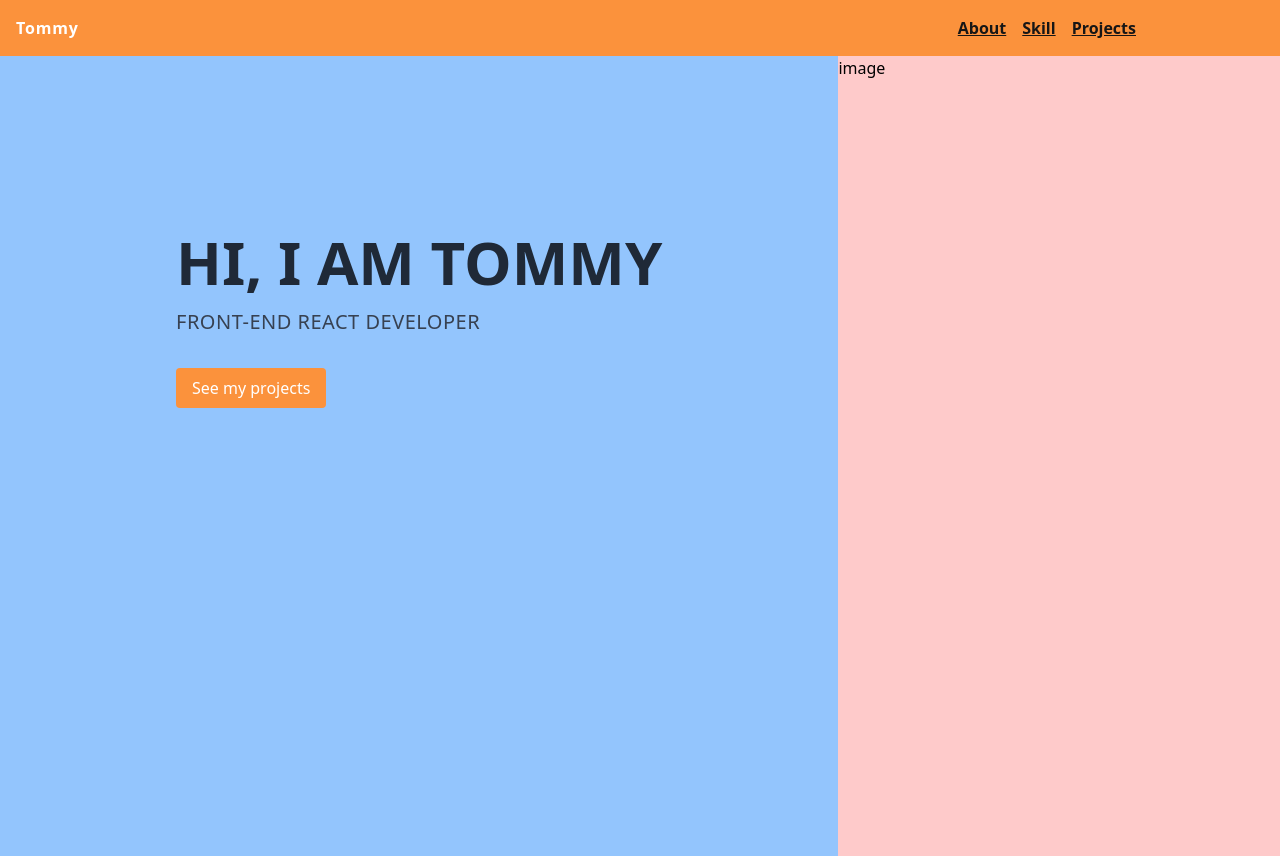
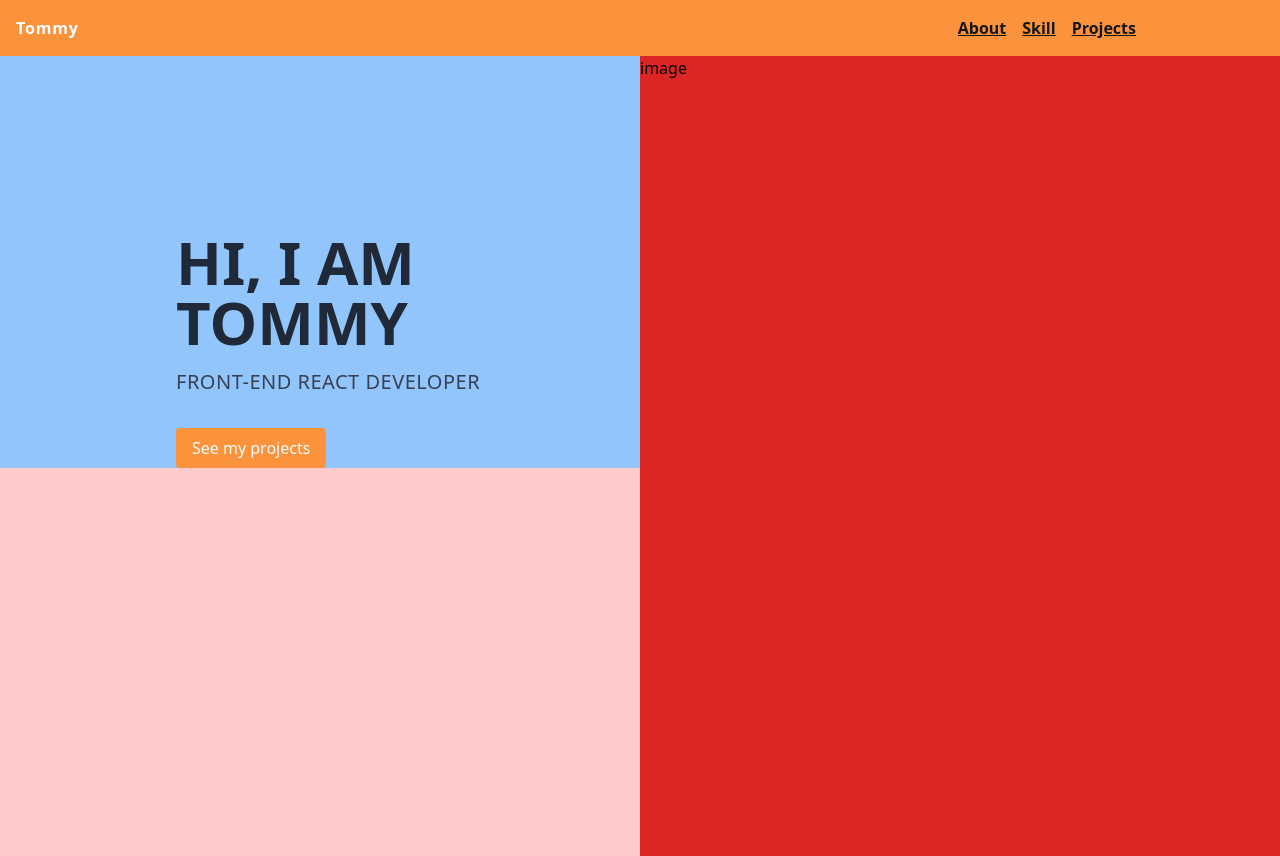
Before and after one commit to TommyOliveir/Official-Portfolio, a React (Vite) app: page / in a window 1280 px wide. Built offline with nearby package versions, Linux system fonts and the light colour scheme.

Commit message:
css update

```diff
--- a/src/assets/pages/HomeParalax.jsx
+++ b/src/assets/pages/HomeParalax.jsx
@@ -5,7 +5,8 @@ function HomeParalax() {
   return (
     <>
       <section className="bg-red-200 h-screen flex ">
-        <div className="bg-blue-300 p-44">
+        <div className="w-1/2">
+          <div className="bg-blue-300 md:pl-44 md:pt-44">
             <h1 className="text-6xl font-semibold text-gray-800 uppercase ">
               Hi, I am Tommy
             </h1>
@@ -23,7 +24,9 @@ function HomeParalax() {
               See my projects
             </Link>
           </div>
-        <div>image</div>
+        </div>
+
+        <div className="w-1/2 bg-red-600">image</div>
       </section>
     </>
   );
--- a/src/index.css
+++ b/src/index.css
@@ -1,3 +1,9 @@
 @tailwind base;
 @tailwind components;
 @tailwind utilities;
+
+*,
+*::before,
+*::after {
+    box-sizing: border-box;
+}
```
Lines whose indentation alone changed are shown as unchanged.
